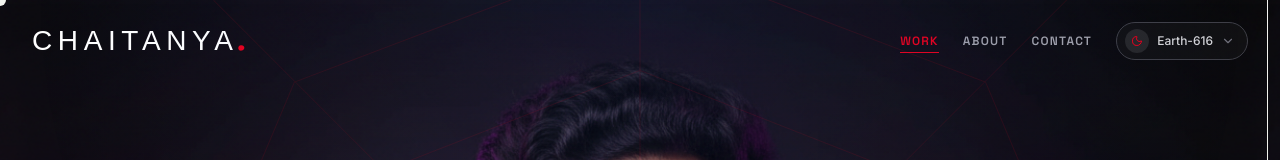
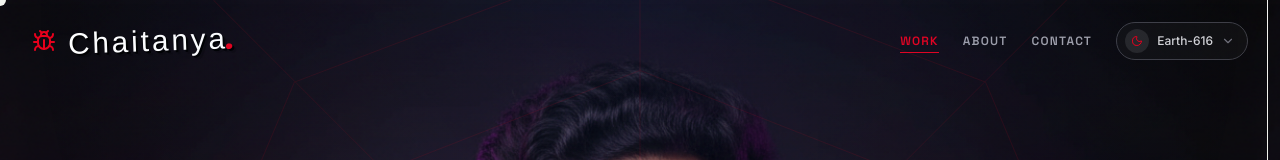
Before and after one commit to Chaitanyahoon/spidermon, a Next.js app: page / in a window 1280 px wide. Shown: the top 160 px of the page. Built offline with nearby package versions, Linux system fonts and the light colour scheme; a web font is replaced by a local one.

Commit message:
feat: implement spray-tag logo and floating comic action words

```diff
--- a/app/components/Hero.tsx
+++ b/app/components/Hero.tsx
@@ -268,6 +268,47 @@ export default function Hero() {
           {/* Speed-Lines — radiates from blob origin in Miles-verse mode */}
           <div className="hero-speedlines" aria-hidden="true" />
 
+          {/* Floating Action Words — immersive Spider-Verse elements */}
+          {theme === "theme-1610" && (
+            <div className="absolute inset-0 pointer-events-none z-10 overflow-hidden">
+              <motion.div
+                style={{
+                  top: "20%",
+                  left: "15%",
+                  opacity: useTransform(scrollYProgress, [0.1, 0.2, 0.35, 0.5], [0, 1, 1, 0]),
+                  scale: useTransform(scrollYProgress, [0.1, 0.2], [0, 1]),
+                }}
+                className="action-word absolute"
+              >
+                THWIP!
+              </motion.div>
+              <motion.div
+                style={{
+                  top: "60%",
+                  right: "10%",
+                  opacity: useTransform(scrollYProgress, [0.3, 0.45, 0.6, 0.75], [0, 1, 1, 0]),
+                  scale: useTransform(scrollYProgress, [0.3, 0.45], [0, 1]),
+                  rotate: 15,
+                }}
+                className="action-word red absolute"
+              >
+                POW!
+              </motion.div>
+              <motion.div
+                style={{
+                  top: "15%",
+                  right: "20%",
+                  opacity: useTransform(scrollYProgress, [0.5, 0.65, 0.8, 0.95], [0, 1, 1, 0]),
+                  scale: useTransform(scrollYProgress, [0.5, 0.65], [0, 1]),
+                  rotate: -10,
+                }}
+                className="action-word absolute"
+              >
+                BAM!
+              </motion.div>
+            </div>
+          )}
+
           <div className="absolute inset-0">
             <Image
               src={theme === "theme-1610" ? "/Chaitanya_milesmorales.png" : "/Chaitanya.png"}
--- a/app/components/Navbar.tsx
+++ b/app/components/Navbar.tsx
@@ -1,8 +1,9 @@
 "use client";
 
 import { useEffect, useState } from "react";
-import { motion } from "framer-motion";
+import { motion, AnimatePresence } from "framer-motion";
 import { ThemeToggle } from "./ThemeToggle";
+import { Bug } from "lucide-react"; // Spider-like icon
 const navLinks = [
   { label: "Work", href: "#work" },
   { label: "About", href: "#about-detail" },
@@ -41,6 +42,13 @@ export default function Navbar() {
         }`}
     >
       {/* Name — clicking scrolls to top */}
+      <div className="flex items-center gap-3">
+        <motion.div
+          whileHover={{ scale: 1.1, rotate: [0, -10, 10, 0] }}
+          className="text-[var(--theme-accent)]"
+        >
+          <Bug size={24} className={clickCount > 0 ? "animate-pulse" : ""} />
+        </motion.div>
         <a
           href="#"
           onClick={() => {
@@ -51,15 +59,22 @@ export default function Navbar() {
               setClickCount(0);
             }
           }}
-        className={`hover-glitch text-sm tracking-[0.2em] uppercase text-white comic-title ${clickCount > 0 ? 'animate-pulse' : ''}`}
+          className={`group relative text-sm tracking-[0.1em] text-white comic-title transition-all duration-300`}
           style={{
             fontFamily: "var(--font-graffiti), var(--font-space-grotesk)",
-          fontSize: "1.75rem",
-          textShadow: clickCount > 0 ? "2px 0 var(--spiderverse-cyan), -2px 0 var(--spiderverse-magenta)" : "none"
+            fontSize: "1.85rem",
+            transform: "rotate(-2deg)",
+            textShadow: clickCount > 0
+              ? "3px 3px 0px var(--spiderverse-cyan), -3px -3px 0px var(--spiderverse-magenta)"
+              : "2px 2px 0px #000, 4px 4px 0px rgba(0,0,0,0.2)"
           }}
         >
-        Chaitanya<span style={{ color: "var(--theme-accent)", fontFamily: "var(--font-bangers)" }}>.</span>
+          Chaitanya<span style={{ color: "var(--theme-accent)", fontFamily: "var(--font-bangers)", marginLeft: "-2px" }}>.</span>
+          {/* Spray Drip Effect */}
+          <div className="absolute -bottom-2 left-4 w-1 h-4 bg-[var(--theme-accent)] opacity-0 group-hover:opacity-100 transition-opacity rounded-full animate-bounce" />
+          <div className="absolute -bottom-4 left-10 w-1 h-6 bg-[var(--spiderverse-cyan)] opacity-0 group-hover:opacity-100 transition-opacity rounded-full animate-bounce delay-100" />
         </a>
+      </div>
 
       {/* Links with active indicator */}
       <div className="flex items-center gap-6">
```
Lines whose indentation alone changed are shown as unchanged.
